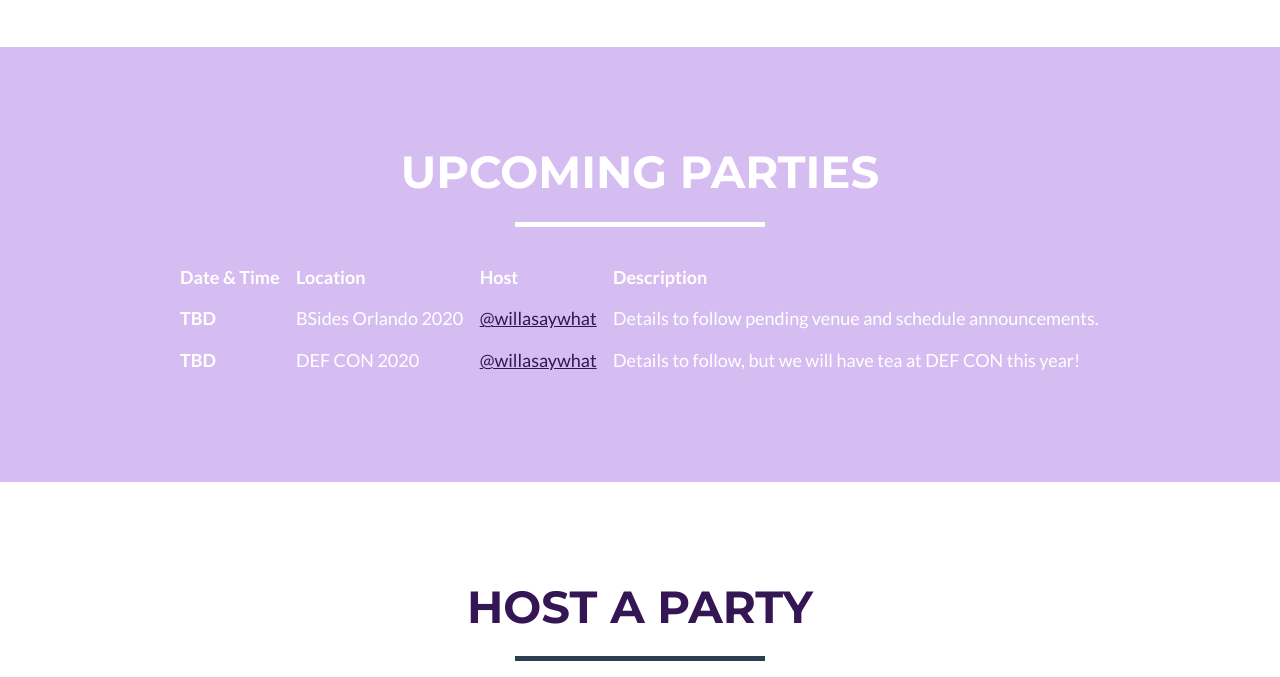
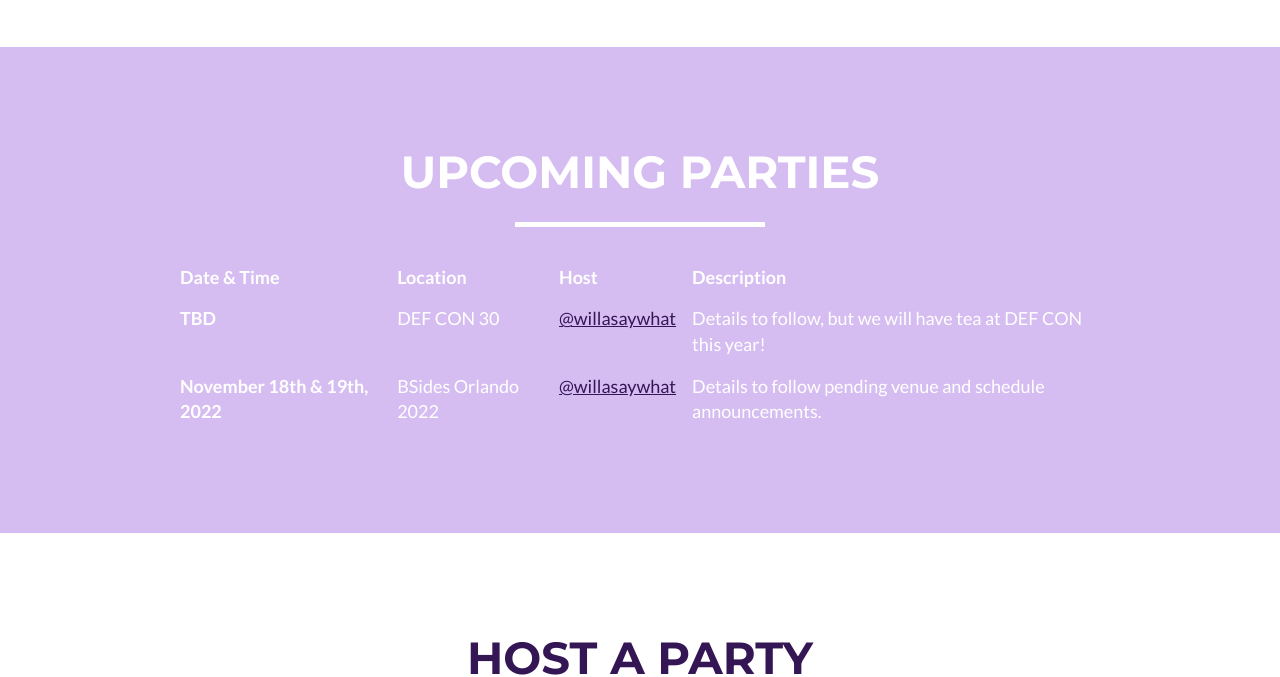
Before and after one commit to securiteaparty/securitea.party, a plain HTML site: page index.html in a window 1280 px wide. Shown: the part 1327-2004 px from the top of the page. Drawn offline with nearby package versions, Linux system fonts and the light colour scheme.

Commit message:
Updated for 2022!

```diff
--- a/index.html
+++ b/index.html
@@ -145,18 +145,18 @@
                       </tr>
                     </thead>
                     <tbody>
+					  <tr>
+                        <th scope="row">TBD</th>
+                        <td>DEF CON 30</td>
+                        <td><a href='https://twitter.com/willasaywhat'>@willasaywhat</a></td>
+                        <td>Details to follow, but we will have tea at DEF CON this year!</td>
+					  </tr>
                       <tr>
-                        <th scope="row">TBD</th>
-                        <td>BSides Orlando 2020</td>
+                        <th scope="row">November 18th &amp; 19th, 2022</th>
+                        <td>BSides Orlando 2022</td>
                         <td><a href='https://twitter.com/willasaywhat'>@willasaywhat</a></td>
                         <td>Details to follow pending venue and schedule announcements.</td>
                       </tr>
-                      <tr>
-                            <th scope="row">TBD</th>
-                            <td>DEF CON 2020</td>
-                            <td><a href='https://twitter.com/willasaywhat'>@willasaywhat</a></td>
-                            <td>Details to follow, but we will have tea at DEF CON this year!</td>
-                          </tr>
                     </tbody>
                   </table>
 		</div>
```
